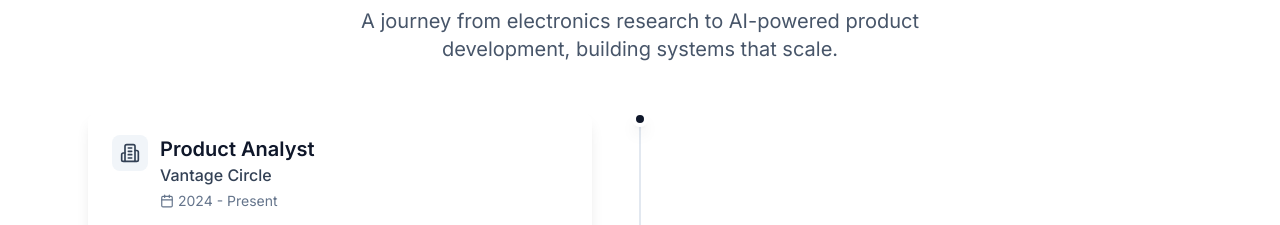
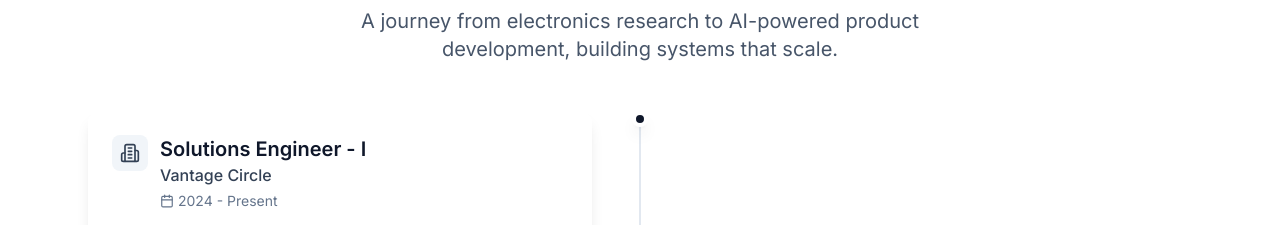
Before and after one commit to code-red-Marshall/Portfolio, a React (Vite) app: page / in a window 1280 px wide. Shown: the part 7660-7885 px from the top of the page. Built offline with nearby package versions, Linux system fonts and the light colour scheme.

Commit message:
Update Vantage Circle role to Solutions Engineer - I

```diff
--- a/src/components/ProfessionalBackground.tsx
+++ b/src/components/ProfessionalBackground.tsx
@@ -7,7 +7,7 @@ const ProfessionalBackground: React.FC = () => {
     {
       id: '1',
       company: 'Vantage Circle',
-      role: 'Product Analyst',
+      role: 'Solutions Engineer - I',
       period: '2024 - Present',
       description: 'APM-style coordination for SaaS AI features and product delivery',
       achievements: [
```
